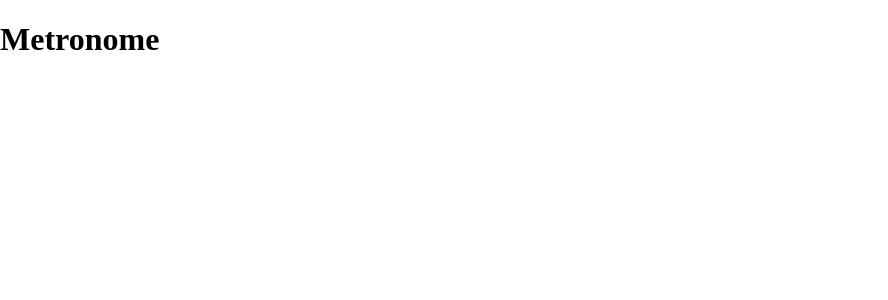
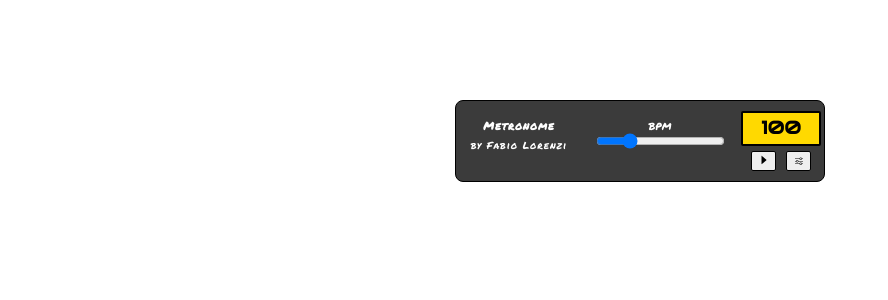
Before and after one commit to fabiolorenzi/metronome, a React (Create React App) app: page / in a window 1280 px wide. Shown: the top 300 px of the page, without its empty margins (0-888 px from the left). Built offline with nearby package versions, Linux system fonts and the light colour scheme.

Commit message:
ui implementation

```diff
--- a/package.json
+++ b/package.json
@@ -8,6 +8,7 @@
     "@testing-library/user-event": "^12.8.3",
     "react": "^17.0.2",
     "react-dom": "^17.0.2",
+    "react-icons": "^4.2.0",
     "react-router-dom": "^5.2.0",
     "react-scripts": "4.0.3",
     "web-vitals": "^1.1.1"
--- a/src/components/MainContainer.jsx
+++ b/src/components/MainContainer.jsx
@@ -1,9 +1,37 @@
-import React from "react";
+import React, { useState } from "react";
+import { AiFillCaretRight } from "react-icons/ai";
+import { BsSliders } from "react-icons/bs";
 
 function MainContainer() {
+    const [bpm, setBpm] = useState("100");
+
+    const handleChange = e => {
+        e.preventDefault();
+        setBpm(e.target.value);
+        console.log(bpm);
+    };
+
     return(
         <div className="main_container">
-            <h1>Metronome</h1>
+            <div className="box">
+                <div className="logo">
+                    <h1>Metronome</h1>
+                    <p>by Fabio Lorenzi</p>
+                </div>
+                <div className="input_fader">
+                    <label htmlFor="bpm">BPM</label>
+                    <input type="range" name="bpm" value={bpm} min="40" max="300" step="1" id="bpm_fader" onChange={handleChange} />
+                </div>
+                <div className="monitor">
+                    <div className="screen">
+                        <h1 id="bpm_value">{bpm}</h1>
+                    </div>
+                    <div className="buttons">
+                        <button id="play"><AiFillCaretRight /></button>
+                        <button id="stop"><BsSliders id="stopIcon" /></button>
+                    </div>
+                </div>
+            </div>
         </div>
     );
 };
--- a/src/style.css
+++ b/src/style.css
@@ -4,3 +4,112 @@
 * {
     margin: 0;
 }
+
+body {
+    font-family: "Permanent Marker", cursive;
+}
+
+.main_container {
+    display: block;
+    width: 100%;
+}
+
+.box {
+    display: flex;
+    flex-wrap: nowrap;
+    justify-content: space-around;
+    width: 368px;
+    height: 80px;
+    margin: 100px auto;
+    background-color: #3b3b3b;
+    border-radius: 8px;
+    border: 1px solid #000000;
+}
+
+.logo {
+    display: block;
+    width: 120px;
+    text-align: center;
+    margin-top: 12px;
+}
+
+.logo h1,
+.logo p {
+    color: #ffffff;
+    letter-spacing: 1px;
+    display: block;
+}
+
+.logo h1 {
+    font-size: 11px;
+}
+
+.logo p {
+    font-size: 10px;
+}
+
+.input_fader {
+    display: block;
+    width: 150px;
+    text-align: center;
+    margin-top: 20px;
+}
+
+.input_fader label {
+    display: block;
+    font-size: 10px;
+    color: #ffffff;
+}
+
+.monitor {
+    display: block;
+    width: 80px;
+    text-align: center;
+    margin-top: 10px;
+}
+
+.screen {
+    display: block;
+    background-color: #ffd900;
+    border: 2px solid #000000;
+    margin-bottom: 5px;
+    border-radius: 2px;
+}
+
+#bpm_value {
+    font-family: "Audiowide", cursive;
+    font-size: 18px;
+    margin: 0;
+    padding-top: 5px;
+    padding-bottom: 5px;
+}
+
+.buttons {
+    display: block;
+    text-align: center;
+}
+
+.buttons button {
+    height: 20px;
+    width: 25px;
+    color: #000000;
+    font-size: 12px;
+    text-align: center !important;
+    border-radius: 2px;
+    border: 1px solid #000000;
+}
+
+#play {
+    margin-right: 10px;
+}
+
+#stop {
+    font-size: 8px;
+    position: relative;
+    top: -2px;
+}
+
+#stopIcon {
+    position: relative;
+    top: 1px;
+}
```
Also changed, not shown: 1 other file (tests, documents, lock files or other folders).
